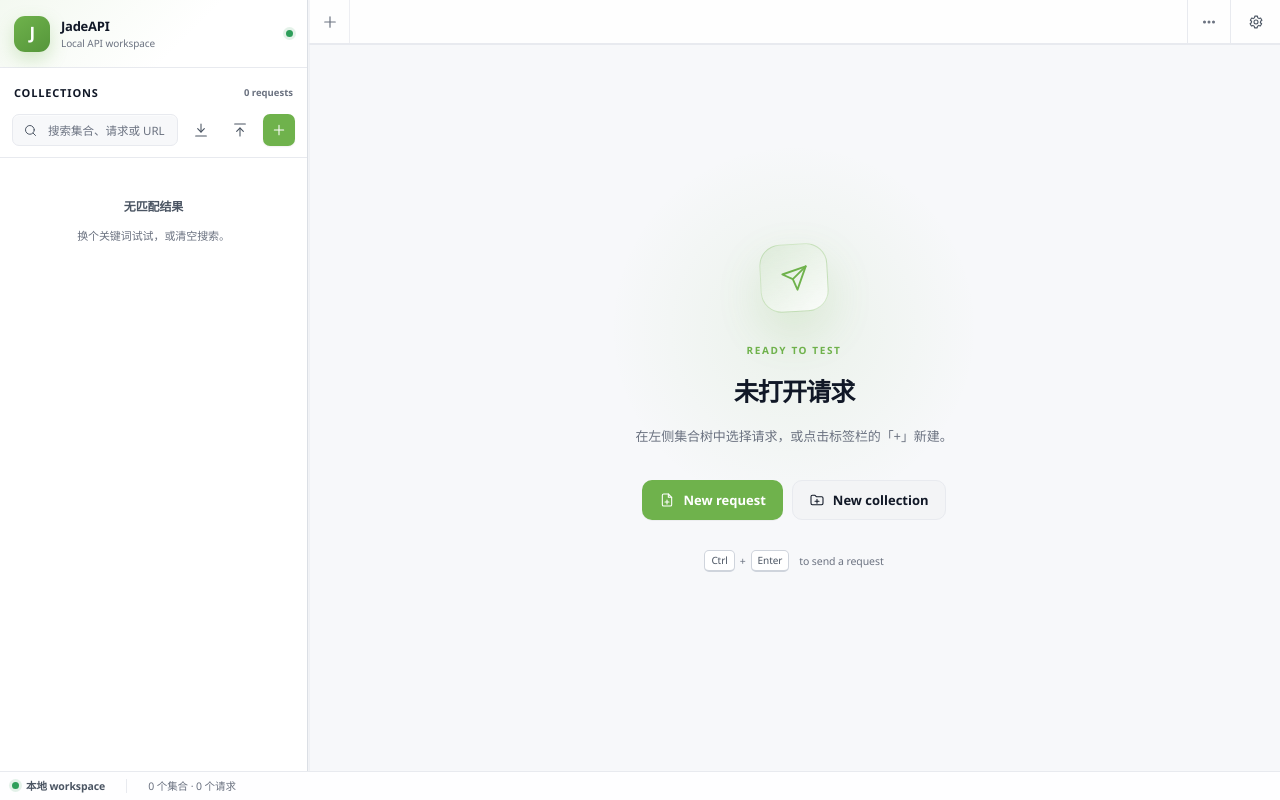
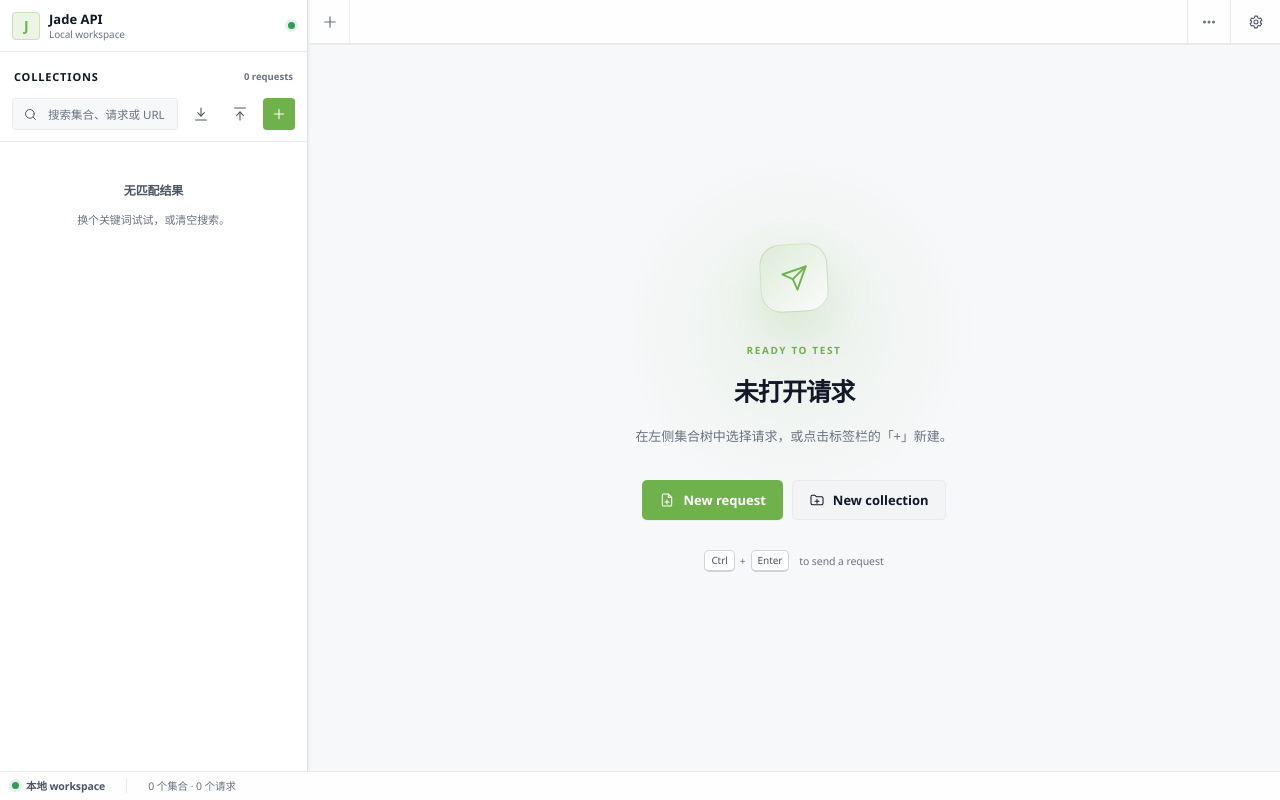
Before and after one commit to luf-23/api-tester, a React (Vite) app in the folder apps/desktop/renderer/: page / in a window 1280 px wide. Built offline with nearby package versions, Linux system fonts and the light colour scheme.

Commit message:
feat: 改进侧栏视觉并增加请求发送自动保存

```diff
--- a/apps/desktop/renderer/src/components/CollectionsPanel.tsx
+++ b/apps/desktop/renderer/src/components/CollectionsPanel.tsx
@@ -10,6 +10,7 @@ import {
   type KeyboardEvent,
   type MouseEvent,
 } from 'react'
+import { createPortal } from 'react-dom'
 import type {
   Collection,
   FolderNode,
@@ -301,8 +302,8 @@ export function CollectionsPanel() {
           J
         </div>
         <div className="collections__brand-copy">
-          <strong>JadeAPI</strong>
-          <span>Local API workspace</span>
+          <strong>Jade API</strong>
+          <span>Local workspace</span>
         </div>
         <span className="collections__local-dot" title={ui.collections.badgeLocal} />
       </div>
@@ -905,7 +906,7 @@ function DeleteConfirmDialog({
 
 function ContextMenu({
   state,
-  onClose: _onClose,
+  onClose,
   onAction,
 }: {
   state: ContextMenuState
@@ -921,21 +922,52 @@ function ContextMenu({
   ) => void
 }) {
   const isFolderLike = state.kind !== 'request'
-  return (
+  const menuRef = useRef<HTMLDivElement>(null)
+  const [position, setPosition] = useState({ left: state.x, top: state.y })
+
+  useLayoutEffect(() => {
+    const element = menuRef.current
+    if (!element) return
+    const viewportGap = 8
+    const rect = element.getBoundingClientRect()
+    setPosition({
+      left: Math.max(
+        viewportGap,
+        Math.min(state.x, window.innerWidth - rect.width - viewportGap)
+      ),
+      top: Math.max(
+        viewportGap,
+        Math.min(state.y, window.innerHeight - rect.height - viewportGap)
+      ),
+    })
+  }, [state.x, state.y, state.kind])
+
+  return createPortal(
     <div
+      className="ctx-menu-layer"
+      onPointerDown={(e) => {
+        e.preventDefault()
+        e.stopPropagation()
+        onClose()
+      }}
+    >
+      <div
+        ref={menuRef}
         className="ctx-menu"
-      style={{ top: state.y, left: state.x }}
+        role="menu"
+        style={position}
+        onPointerDown={(e) => e.stopPropagation()}
         onClick={(e) => e.stopPropagation()}
       >
         {isFolderLike && (
           <>
-          <button onClick={() => onAction('add-request')}>
+            <button role="menuitem" onClick={() => onAction('add-request')}>
               <IconFilePlus width={16} height={16} /> {ui.collections.ctxAddRequest}
             </button>
-          <button onClick={() => onAction('add-folder')}>
+            <button role="menuitem" onClick={() => onAction('add-folder')}>
               <IconFolderPlus width={16} height={16} /> {ui.collections.ctxAddFolder}
             </button>
-          <button onClick={() => onAction('run')}>
+            <button role="menuitem" onClick={() => onAction('run')}>
               <IconRunner width={16} height={16} /> {ui.collections.ctxRunFolder}
             </button>
             <div className="ctx-menu__sep" />
@@ -943,18 +975,20 @@ function ContextMenu({
         )}
         {!isFolderLike && (
           <>
-          <button onClick={() => onAction('duplicate')}>
+            <button role="menuitem" onClick={() => onAction('duplicate')}>
               <IconCopy width={16} height={16} /> {ui.collections.ctxDuplicate}
             </button>
             <div className="ctx-menu__sep" />
           </>
         )}
-      <button onClick={() => onAction('rename')}>
+        <button role="menuitem" onClick={() => onAction('rename')}>
           <IconEdit width={16} height={16} /> {ui.collections.ctxRename}
         </button>
-      <button className="is-danger" onClick={() => onAction('delete')}>
+        <button role="menuitem" className="is-danger" onClick={() => onAction('delete')}>
           <IconTrash width={16} height={16} /> {ui.collections.ctxDelete}
         </button>
       </div>
+    </div>,
+    document.body
   )
 }
--- a/apps/desktop/renderer/src/components/RequestPanel.tsx
+++ b/apps/desktop/renderer/src/components/RequestPanel.tsx
@@ -132,6 +132,9 @@ export function RequestPanel({ request }: { request: RequestWithTests }) {
 
   const onSend = useCallback(async () => {
     if (!request.url.trim()) return
+    // Sending is also an explicit save point: persist this request without
+    // blocking the network operation or clearing dirty state from other tabs.
+    void onSaveNow()
     const sendOpts = { ...defaultSendSettings(), ...request.sendSettings }
     const wantStream = sendOpts.streamResponse !== false
     const canStream = typeof window.apiTester?.sendHttpStream === 'function'
@@ -229,7 +232,7 @@ export function RequestPanel({ request }: { request: RequestWithTests }) {
         receivedAt: Date.now(),
       })
     }
-  }, [request, setResponse])
+  }, [request, setResponse, onSaveNow])
 
   useEffect(() => {
     const onKey = (e: KeyboardEvent) => {
--- a/apps/desktop/renderer/src/styles/global.css
+++ b/apps/desktop/renderer/src/styles/global.css
@@ -48,9 +48,9 @@ input, textarea, select, option {
   -webkit-user-select: text;
 }
 
-::-webkit-scrollbar { width: 12px; height: 12px; }
+::-webkit-scrollbar { width: 7px; height: 7px; }
 ::-webkit-scrollbar-track { background: transparent; }
-::-webkit-scrollbar-thumb { background: var(--border-strong); border-radius: 6px; border: 2px solid transparent; background-clip: padding-box; }
+::-webkit-scrollbar-thumb { background: var(--border-strong); border-radius: 3px; border: 1px solid transparent; background-clip: padding-box; }
 ::-webkit-scrollbar-thumb:hover { background-color: var(--text-secondary); background-clip: padding-box; }
 ::-webkit-scrollbar-corner { background: transparent; }
 
@@ -436,6 +436,14 @@ body.is-resizing-row .resize-handle--row::after {
   overflow: auto;
   flex: 1;
   min-height: 0;
+  scrollbar-width: thin;
+  scrollbar-color: color-mix(in srgb, var(--border-strong) 70%, transparent) transparent;
+}
+.tree::-webkit-scrollbar { width: 4px; height: 4px; }
+.tree::-webkit-scrollbar-thumb {
+  border: 0;
+  border-radius: 2px;
+  background: color-mix(in srgb, var(--border-strong) 70%, transparent);
 }
 .tree__empty {
   padding: 32px 16px; text-align: center; color: var(--text-muted);
@@ -588,8 +596,13 @@ body.is-resizing-row .resize-handle--row::after {
 .tree-row.is-drop-inside { background: var(--accent-soft); box-shadow: inset 0 0 0 1px var(--accent); }
 
 /* ---------- Context menu ---------- */
+.ctx-menu-layer {
+  position: fixed;
+  inset: 0;
+  z-index: 1500;
+}
 .ctx-menu {
-  position: fixed; z-index: 1000;
+  position: fixed;
   min-width: 200px;
   background: var(--bg-panel, var(--bg-shell));
   border: 1px solid var(--border-strong);
--- a/apps/desktop/renderer/src/styles/ux-refresh.css
+++ b/apps/desktop/renderer/src/styles/ux-refresh.css
@@ -5,10 +5,10 @@
   --control-sm: 32px;
   --control-md: 38px;
   --control-lg: 44px;
-  --radius-xs: 5px;
-  --radius-sm: 7px;
-  --radius-md: 10px;
-  --radius-lg: 14px;
+  --radius-xs: 3px;
+  --radius-sm: 4px;
+  --radius-md: 5px;
+  --radius-lg: 6px;
   --space-1: 4px;
   --space-2: 8px;
   --space-3: 12px;
@@ -115,29 +115,29 @@ button:disabled {
 }
 
 .collections__brand {
-  height: 68px;
-  padding: 13px 14px;
+  height: 52px;
+  padding: 9px 12px;
   display: flex;
   align-items: center;
-  gap: 11px;
+  gap: 9px;
   flex: none;
   border-bottom: 1px solid var(--border-subtle);
-  background:
-    linear-gradient(135deg, color-mix(in srgb, var(--accent) 8%, var(--bg-shell)), var(--bg-shell) 60%);
+  background: var(--bg-shell);
 }
 
 .collections__brand-mark {
-  width: 36px;
-  height: 36px;
+  width: 28px;
+  height: 28px;
   display: grid;
   place-items: center;
   flex: none;
-  color: var(--on-accent);
-  background: linear-gradient(145deg, var(--accent), var(--accent-strong));
-  border-radius: 11px;
-  box-shadow: 0 7px 18px color-mix(in srgb, var(--accent) 28%, transparent);
-  font-weight: 800;
-  font-size: 17px;
+  color: var(--accent);
+  background: var(--accent-soft);
+  border: 1px solid var(--accent-ring);
+  border-radius: var(--radius-sm);
+  box-shadow: none;
+  font-weight: 750;
+  font-size: 14px;
   letter-spacing: -0.04em;
 }
 
@@ -152,12 +152,12 @@ button:disabled {
 .collections__brand-copy strong {
   color: var(--text-primary);
   font-size: 13px;
-  font-weight: 750;
-  letter-spacing: -0.02em;
+  font-weight: 650;
+  letter-spacing: 0;
 }
 
 .collections__brand-copy span {
-  margin-top: 3px;
+  margin-top: 1px;
   color: var(--text-muted);
   font-size: 10px;
 }
@@ -341,7 +341,7 @@ button:disabled {
 .topbar-settings__panel {
   padding: 6px;
   border-color: var(--border-strong);
-  border-radius: var(--radius-md);
+  border-radius: var(--radius-sm);
   background: var(--surface-glass);
   box-shadow: var(--shadow-float);
   backdrop-filter: blur(18px);
```
Also changed, not shown: 1 other file (tests, documents, lock files or other folders). Lines whose indentation alone changed are shown as unchanged.
